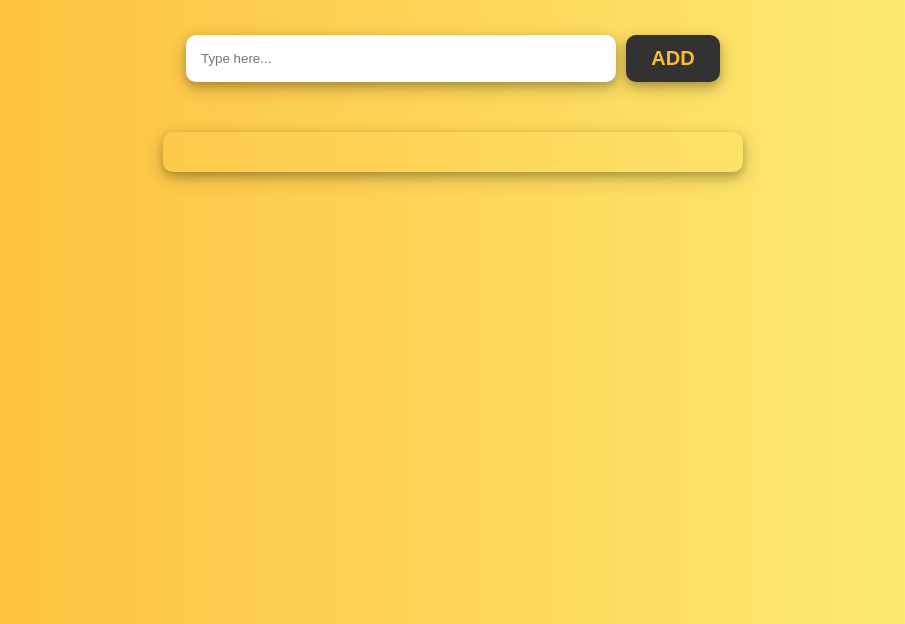
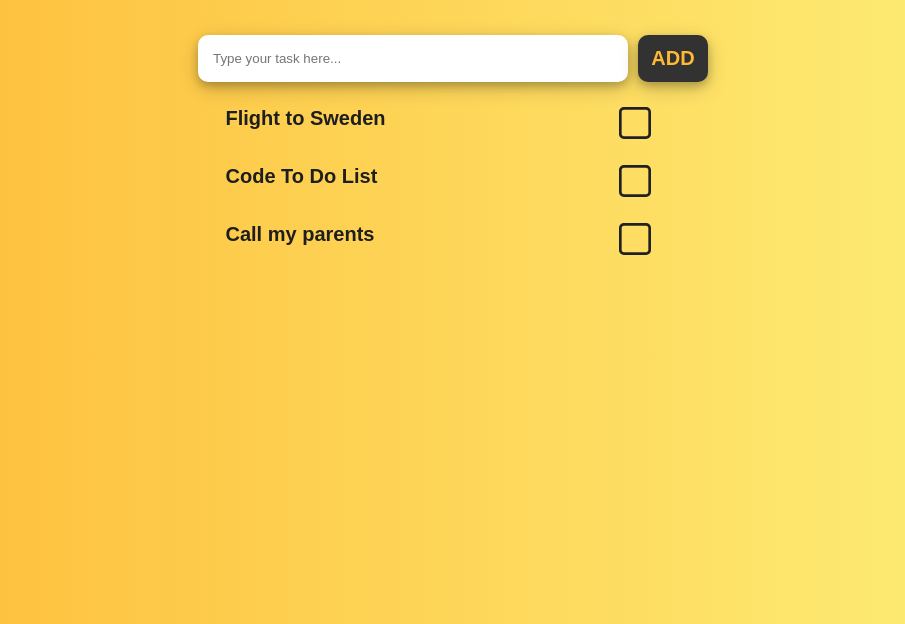
Before and after one commit to ju-nmd2022/fop-todo-list-Aseul11, a plain HTML site: page index.html in a window 1280 px wide. Shown: the part 176-800 px from the top of the page, without its empty margins (187-1092 px from the left). Drawn offline with Linux system fonts and the light colour scheme.

Commit message:
changes in css

```diff
--- a/index.html
+++ b/index.html
@@ -9,20 +9,30 @@
 
     <script src="toDo.js"></script>
   </head>
+
   <body>
     <header>
       <h1>To Do List</h1>
     </header>
-
-    <div id="inputAndButton" class="input">
-      <input placeholder="Type here..." id="taskInput" class="taskInput" />
-      <span class="addTaskButton">ADD</span>
-    </div>
-
-    <main class="container">
-      <ul id="wholeList" class="wholeList">
-        <li id="list" class="list"></li>
-      </ul>
+    <main>
+      <div class="container">
+        <div class="input">
+          <input
+            type="text"
+            placeholder="Type your task here..."
+            id="taskInput"
+            class="taskInput"
+          />
+          <button class="addTaskButton">ADD</button>
+        </div>
+        <div class="list" id="list">
+          <ul id="listContainer" class="listContainer">
+            <li>Flight to Sweden</li>
+            <li>Code To Do List</li>
+            <li>Call my parents</li>
+          </ul>
+        </div>
+      </div>
     </main>
   </body>
 </html>
--- a/main.css
+++ b/main.css
@@ -17,6 +17,7 @@ h1 {
   justify-content: center;
   padding-bottom: 50px;
   font-size: 40pt;
+  color: rgb(30, 30, 30);
 }
 
 .input {
@@ -46,6 +47,7 @@ h1 {
   box-shadow: 0 4px 8px 0 rgba(0, 0, 0, 0.2), 0 6px 20px 0 rgba(0, 0, 0, 0.2);
   transition-duration: 0.5;
   cursor: pointer;
+  border: none;
 }
 
 .addTaskButton:hover {
@@ -53,7 +55,8 @@ h1 {
   transform: scale(1.02);
 }
 
-.wholeList {
+/*
+.list {
   display: flex;
   margin: auto;
   list-style-type: none;
@@ -63,3 +66,44 @@ h1 {
   border-radius: 10px;
   box-shadow: 0 4px 8px 0 rgba(0, 0, 0, 0.2), 0 6px 20px 0 rgba(0, 0, 0, 0.2);
 }
+*/
+
+ul li {
+  list-style-type: none;
+  font-size: 15pt;
+  font-weight: 600;
+  color: rgb(30, 30, 30);
+  margin-top: 15px;
+  cursor: pointer;
+  /*background-color: beige;*/
+  padding: 10px;
+  position: relative;
+}
+
+ul li::after {
+  content: "";
+  position: absolute;
+  height: 32px;
+  width: 32px;
+  background-image: url(icons/unchecked.svg);
+  background-size: cover;
+  background-position: center;
+  right: 70px;
+}
+
+li {
+  margin-left: 30px;
+}
+
+.listContainer {
+  display: flex;
+  flex-direction: column;
+  /*background-color: aqua;*/
+  width: 535px;
+}
+
+.container {
+  display: grid;
+  grid-template-columns: ifr;
+  justify-content: center;
+}
```
Also changed, not shown: icons/checked.svg (added), icons/unchecked.svg (added).
